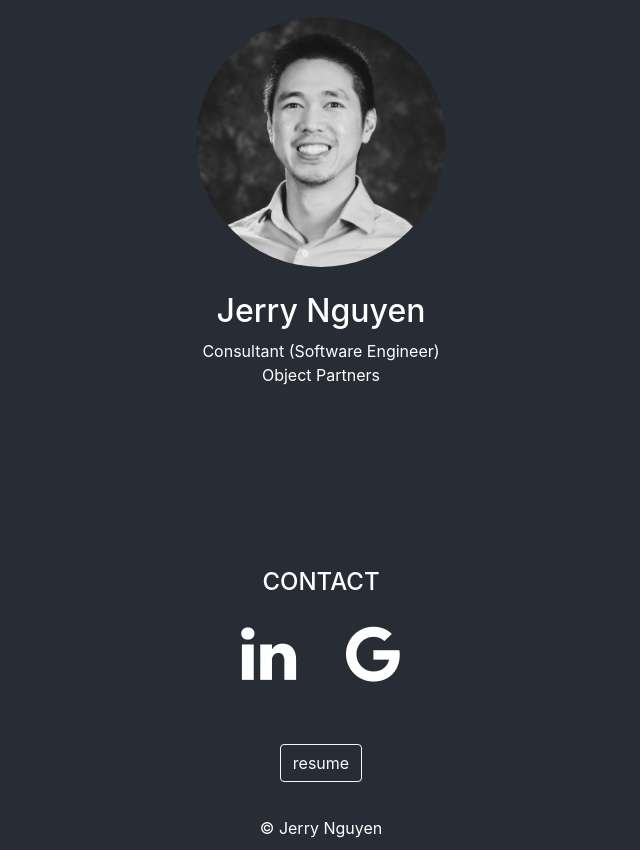
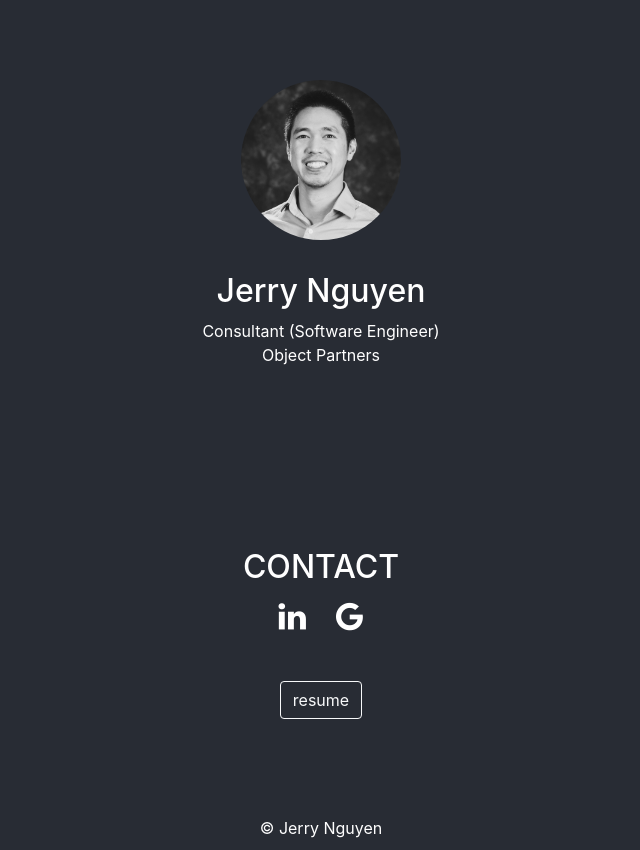
Before and after one commit to nguy1544/jerrytnguyen, a React (Create React App) app: page / in a window 1280 px wide. Shown: the whole page, without its empty margins (322-962 px from the left). Built offline with nearby package versions, Linux system fonts and the light colour scheme.

Commit message:
updated padding

```diff
--- a/src/Component/Contact.js
+++ b/src/Component/Contact.js
@@ -5,10 +5,10 @@ class Contact extends Component {
     render() {
         return (
             <div className="app-contact">
-                <h4>CONTACT</h4>
+                <h2>CONTACT</h2>
                 <ul className="actions">
-                    <li><a className="fa fa-linkedin fa-4x" target="_blank" href="https://www.linkedin.com/in/jerrytnguyen/" /></li>
-                    <li><a className="fa fa-google fa-4x" href="mailto:nguye1544@gmail.com" /></li>
+                    <li><a className="fa fa-linkedin fa-2x" target="_blank" href="https://www.linkedin.com/in/jerrytnguyen/" /></li>
+                    <li><a className="fa fa-google fa-2x" href="mailto:nguye1544@gmail.com" /></li>
                 </ul>
             </div>
         );
--- a/src/styles/css/about.css
+++ b/src/styles/css/about.css
@@ -4,7 +4,7 @@
 span.avatar {
     margin-left: auto;
     margin-right: auto;
-    margin-bottom: 1em;
+    margin-bottom: 2em;
     display: block;
     width: 100%;
     height: 100%;
@@ -12,15 +12,14 @@ span.avatar {
 }
 img.avatar {
     vertical-align: middle;
-    width: 250px;
-    height: 250px;
+    width: 10em;
+    height: 10em;
     border-radius: 50%;
 }
 
 ul.list {
     display: block;
     list-style-type: none;
-    margin-top: 25px;
     padding: 0;
     text-align: center;
 }
--- a/src/styles/css/contact.css
+++ b/src/styles/css/contact.css
@@ -7,6 +7,7 @@ ul.actions {
     margin: 0;
     padding: 0;
     text-align: center;
+    width: 100%;
 }
 
 ul.actions > li {
@@ -16,7 +17,7 @@ ul.actions > li {
 ul.actions > li > a {
     text-decoration: none;
     display: inline-block;
-    padding: 25px;
+    padding: 15px;
 }
 
 .fa-linkedin,
```
